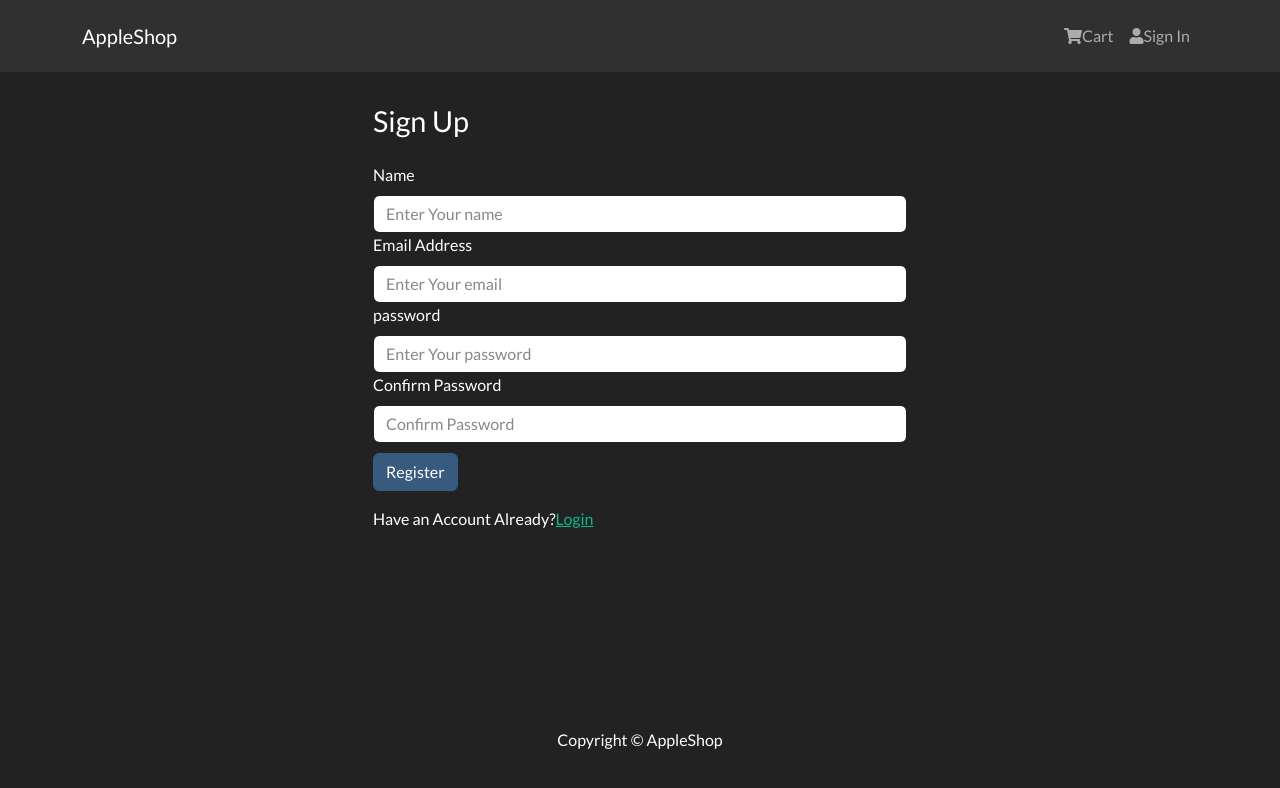
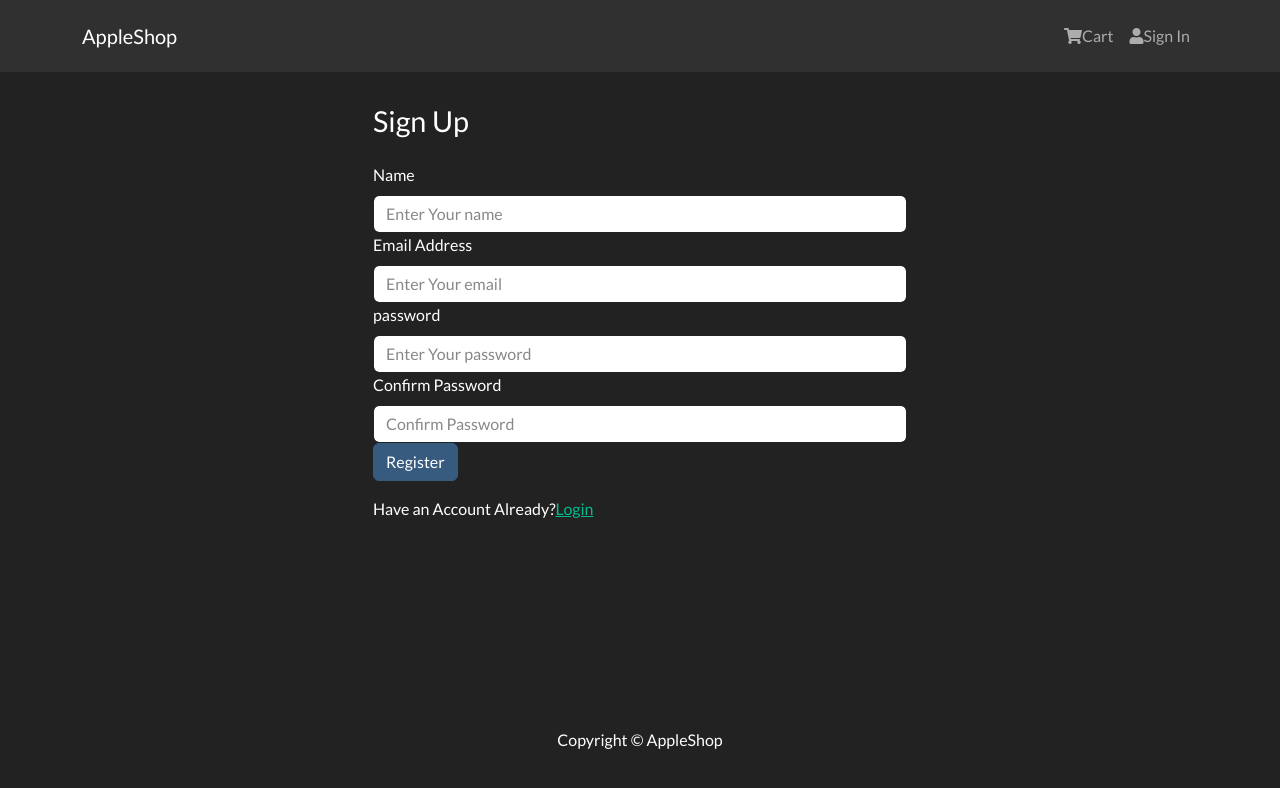
Before and after one commit to dineshraj100/Proshop, a React (Create React App) app in the folder frontend/: page /register in a window 1280 px wide. Shown: the top 788 px of the page. Built offline with nearby package versions, Linux system fonts and the light colour scheme.

Commit message:
Update RegisterScreen.js

```diff
--- a/frontend/src/screens/RegisterScreen.js
+++ b/frontend/src/screens/RegisterScreen.js
@@ -86,7 +86,7 @@ const RegisterScreen = () => {
           ></Form.Control>
         </Form.Group>
 
-        <Button type='submit' variant='primary' style={{ marginTop: '10px' }}>
+        <Button type='submit' variant='primary'>
           Register
         </Button>
       </Form>
```
